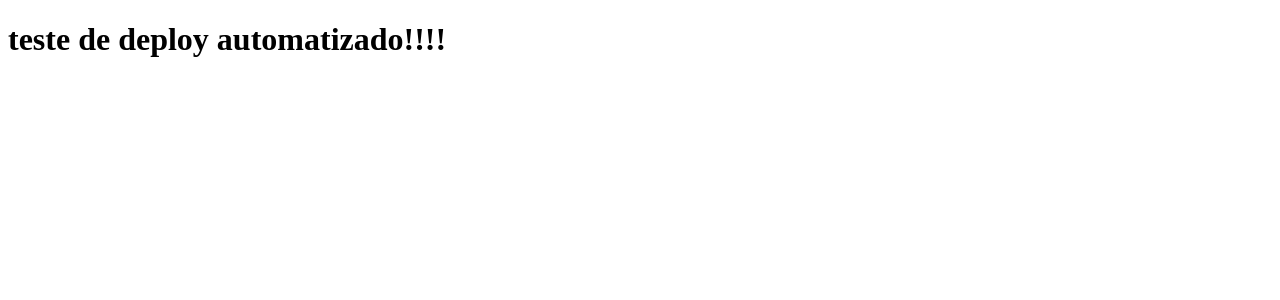
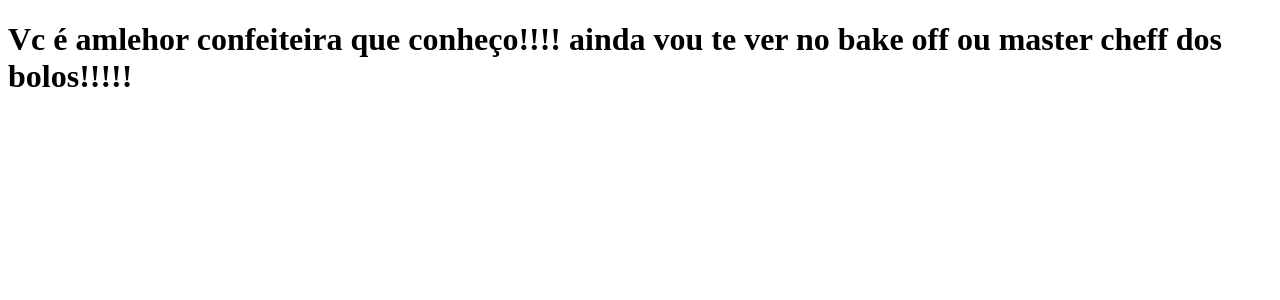
Before and after one commit to DevRockRabbit/openews, a Next.js app: page / in a window 1280 px wide. Shown: the top 300 px of the page. Built offline with nearby package versions, Linux system fonts and the light colour scheme.

Commit message:
mensagem pra pirralhagit add .git add .

```diff
--- a/pages/index.js
+++ b/pages/index.js
@@ -1,5 +1,5 @@
 function Home(){
-    return <h1>teste de deploy automatizado!!!!</h1>
+    return <h1>Vc é  amlehor confeiteira que conheço!!!! ainda vou te ver no bake off ou master cheff dos bolos!!!!!</h1>
 }
 
 export default Home;
```
